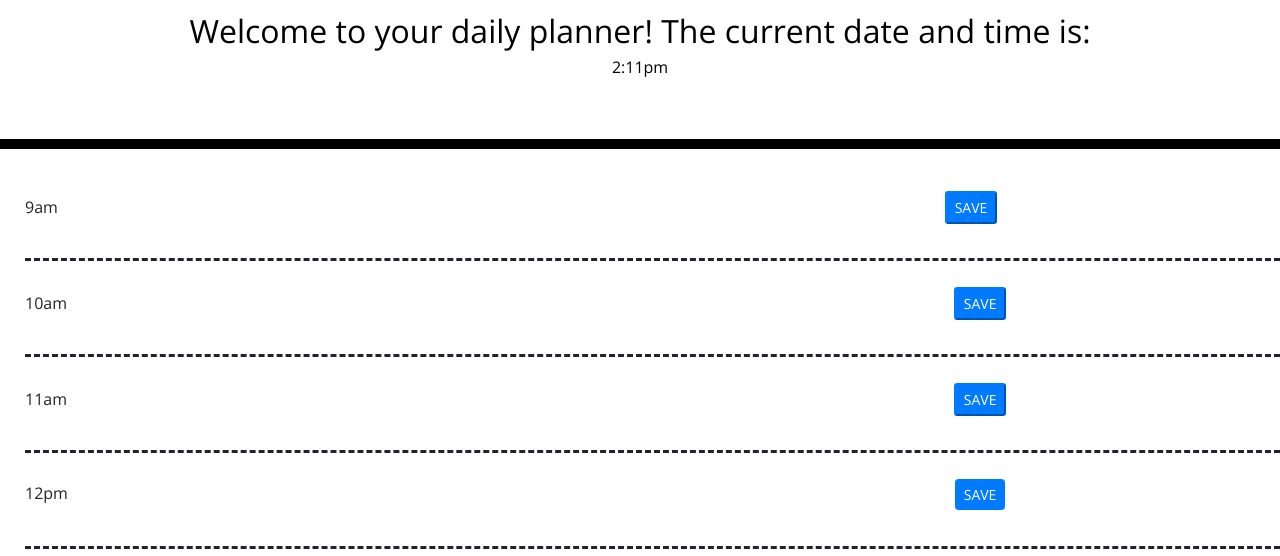
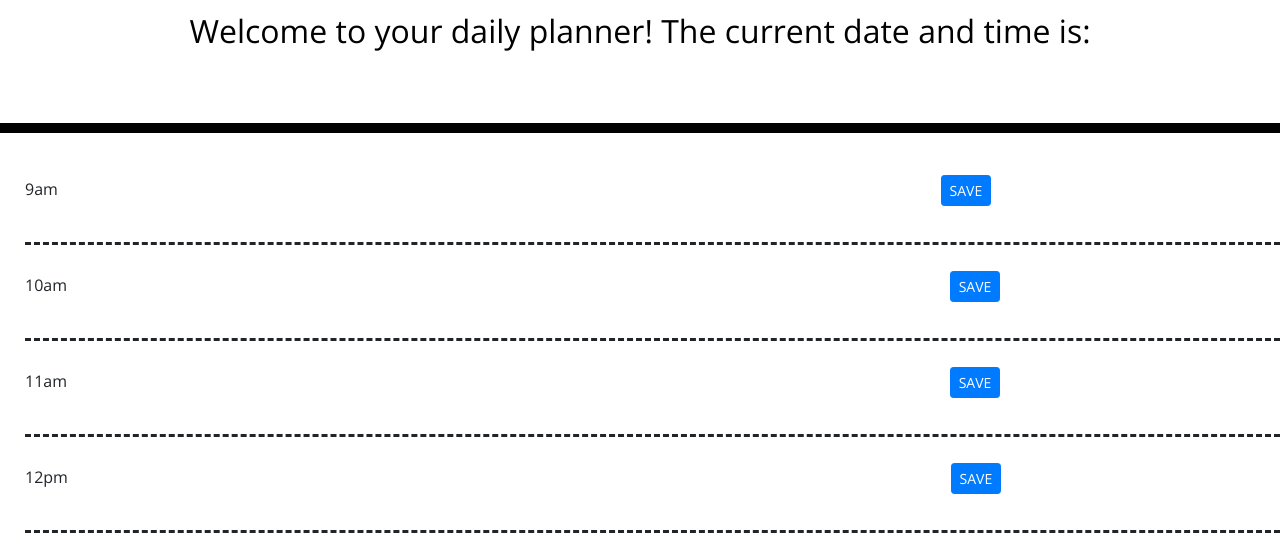
Before and after one commit to vmcguire6377/dailyplanner, a plain HTML site: page index.html in a window 1280 px wide. Shown: the part 182-738 px from the top of the page. Drawn offline with nearby package versions, Linux system fonts and the light colour scheme; files that its build step writes are made by us from their sources; files whose address does not match are found by name.

Commit message:
Update index.html

```diff
--- a/index.html
+++ b/index.html
@@ -10,9 +10,11 @@
     integrity="sha384-50oBUHEmvpQ+1lW4y57PTFmhCaXp0ML5d60M1M7uH2+nqUivzIebhndOJK28anvf" crossorigin="anonymous" />
   <link href="https://fonts.googleapis.com/css?family=Open+Sans&display=swap" rel="stylesheet" />
   <link rel="stylesheet" href="./assets/css/style.css" />
-    <script src="https://cdnjs.cloudflare.com/ajax/libs/moment.js/2.22.1/moment.min.js"></script>
-    <script src="https://code.jquery.com/jquery-3.6.0.min.js"
-        integrity="sha256-/xUj+3OJU5yExlq6GSYGSHk7tPXikynS7ogEvDej/m4=" crossorigin="anonymous"></script>
+  <script src ="https://cdnjs.cloudflare.com/ajax/libs/moment.js/2.22.1/moment.min.js"></script>
+  <script
+  src="https://code.jquery.com/jquery-3.6.0.min.js"
+  integrity="sha256-/xUj+3OJU5yExlq6GSYGSHk7tPXikynS7ogEvDej/m4="
+  crossorigin="anonymous"></script>
 
   <title>Work Day Scheduler</title>
 </head>
@@ -25,62 +27,46 @@
 
       <h2>Welcome to your daily planner! The current date and time is:</h2>
 
-        <div id="clock">2:11pm</div>
-    </header>
+      <div id="clock"></div>
 
 
+
+</header>
 <div class="body">
+
   <form>
     <div class="form-group">
       <label for="eventDescription">9am</label>
-                <textarea class="schedInput" id="9" rows="1"></textarea>
-                <button id="9" type="button" class="btnSave btn-primary btn-sm mx-auto">SAVE</button>
-            </div>
+      <textarea class="schedInput" id="9am" rows="1"></textarea><button id="saveBtn" type="button" class="btn btn-primary btn-sm mx-auto">SAVE</button></div>
       <div class="form-group">
       <label for="eventDescription">10am</label>
-                <textarea class="schedInput" id="10" rows="1"></textarea>
-                <button id="10" type="button" class="btnSave btn-primary btn-sm mx-auto">SAVE</button>
-            </div>
+      <textarea class="schedInput" id="10am" rows="1"></textarea><button id="saveBtn" type="button" class="btn btn-primary btn-sm mx-auto">SAVE</button></div>
       <div class="form-group">
       <label for="eventDescription">11am</label>
-                <textarea class="schedInput" id="11" rows="1"></textarea>
-                <button id="11" type="button" class="btnSave btn-primary btn-sm mx-auto">SAVE</button>
-            </div>
+      <textarea class="schedInput" id="11am" rows="1"></textarea><button id="saveBtn" type="button" class="btn btn-primary btn-sm mx-auto">SAVE</button></div>
       <div class="form-group">
       <label for="eventDescription">12pm</label>
-                <textarea class="schedInput" id="12" rows="1"></textarea>
-                <button id="save" type="button" class="btn btn-primary btn-sm mx-auto">SAVE</button>
-            </div>
+      <textarea class="schedInput" id="12pm" rows="1"></textarea><button id="save" type="button" class="btn btn-primary btn-sm mx-auto">SAVE</button></div>
       <div class="form-group">
       <label for="eventDescription">1pm</label>
-                <textarea class="schedInput" id="1" rows="1"></textarea>
-                <button id="save" type="button" class="btn btn-primary btn-sm mx-auto">SAVE</button>
-            </div>
+      <textarea class="schedInput" id="1pm" rows="1"></textarea><button id="save" type="button" class="btn btn-primary btn-sm mx-auto">SAVE</button></div>
       <div class="form-group">
       <label for="eventDescription">2pm</label>
-                <textarea id="schedInput" rows="1"></textarea>
-                <button id="save" type="button" class="btn btn-primary btn-sm mx-auto">SAVE</button>
-            </div>
+      <textarea class="schedInput" id="2pm" rows="1"></textarea><button id="save" type="button" class="btn btn-primary btn-sm mx-auto">SAVE</button></div>
       <div class="form-group">
       <label for="eventDescription">3pm</label>
-                <textarea id="schedInput" rows="1"></textarea>
-                <button id="save" type="button" class="btn btn-primary btn-sm mx-auto">SAVE</button>
-            </div>
+      <textarea class="schedInput" id="3pm" rows="1"></textarea><button id="save" type="button" class="btn btn-primary btn-sm mx-auto">SAVE</button></div>
       <div class="form-group">
       <label for="eventDescription">4pm</label>
-                <textarea id="schedInput" rows="1"></textarea>
-                <button id="save" type="button" class="btn btn-primary btn-sm mx-auto">SAVE</button>
-            </div>
+      <textarea class="schedInput" id="4pm" rows="1"></textarea><button id="save" type="button" class="btn btn-primary btn-sm mx-auto">SAVE</button></div>
       <div class="form-group">
       <label for="eventDescription">5pm</label>
-                <textarea id="schedInput" rows="1"></textarea>
-                <button id="save" type="button" class="btn btn-primary btn-sm mx-auto">SAVE</button>
-            </div>
+      <textarea class="schedInput" id="5pm" rows="1"></textarea><button id="save" type="button" class="btn btn-primary btn-sm mx-auto">SAVE</button></div>
+
      </form>
   </div>
 </body>
 
 
 <script src="./assets/js/script.js"></script>
-
 </html>
```
Lines whose indentation alone changed are shown as unchanged.
